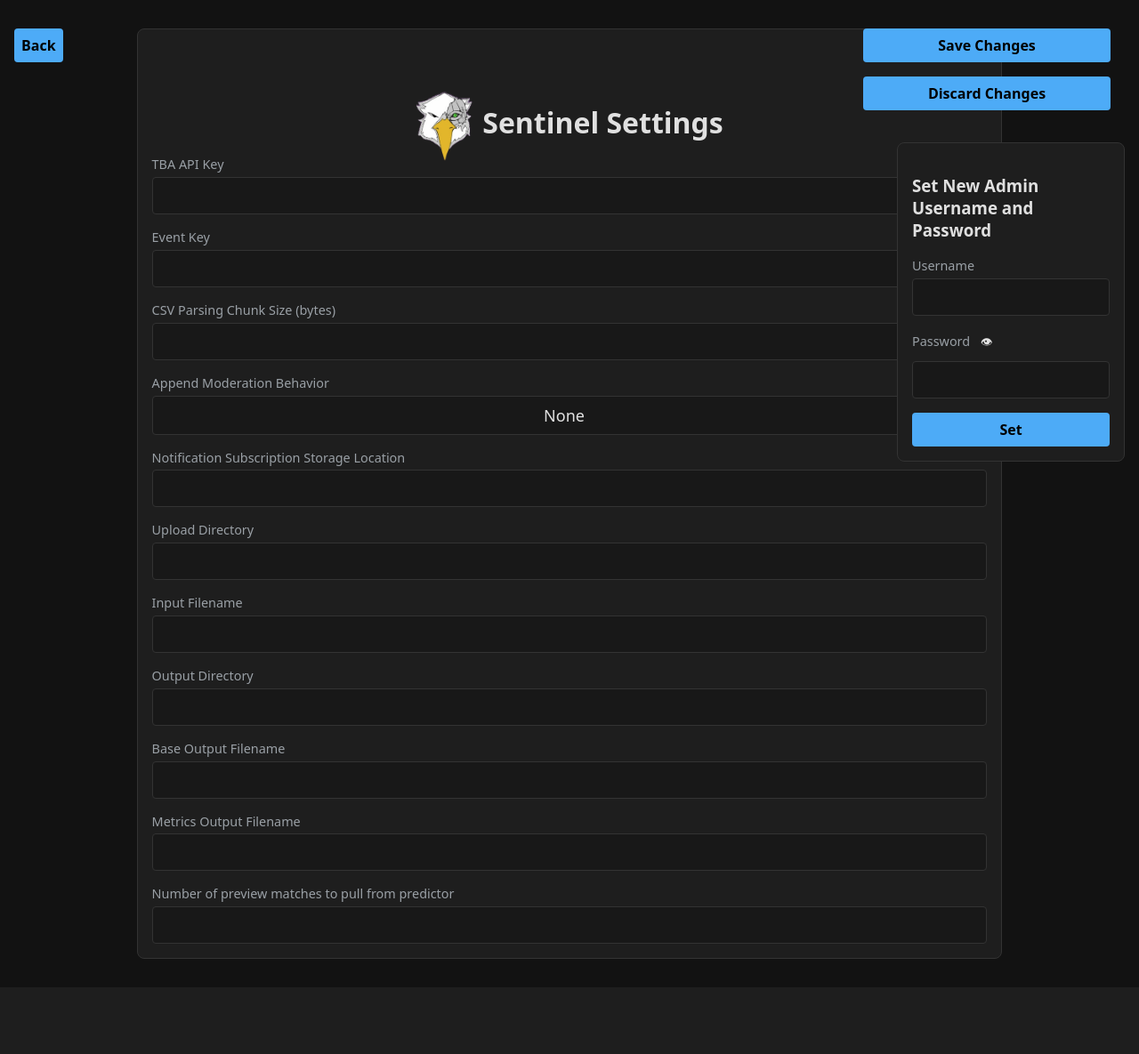
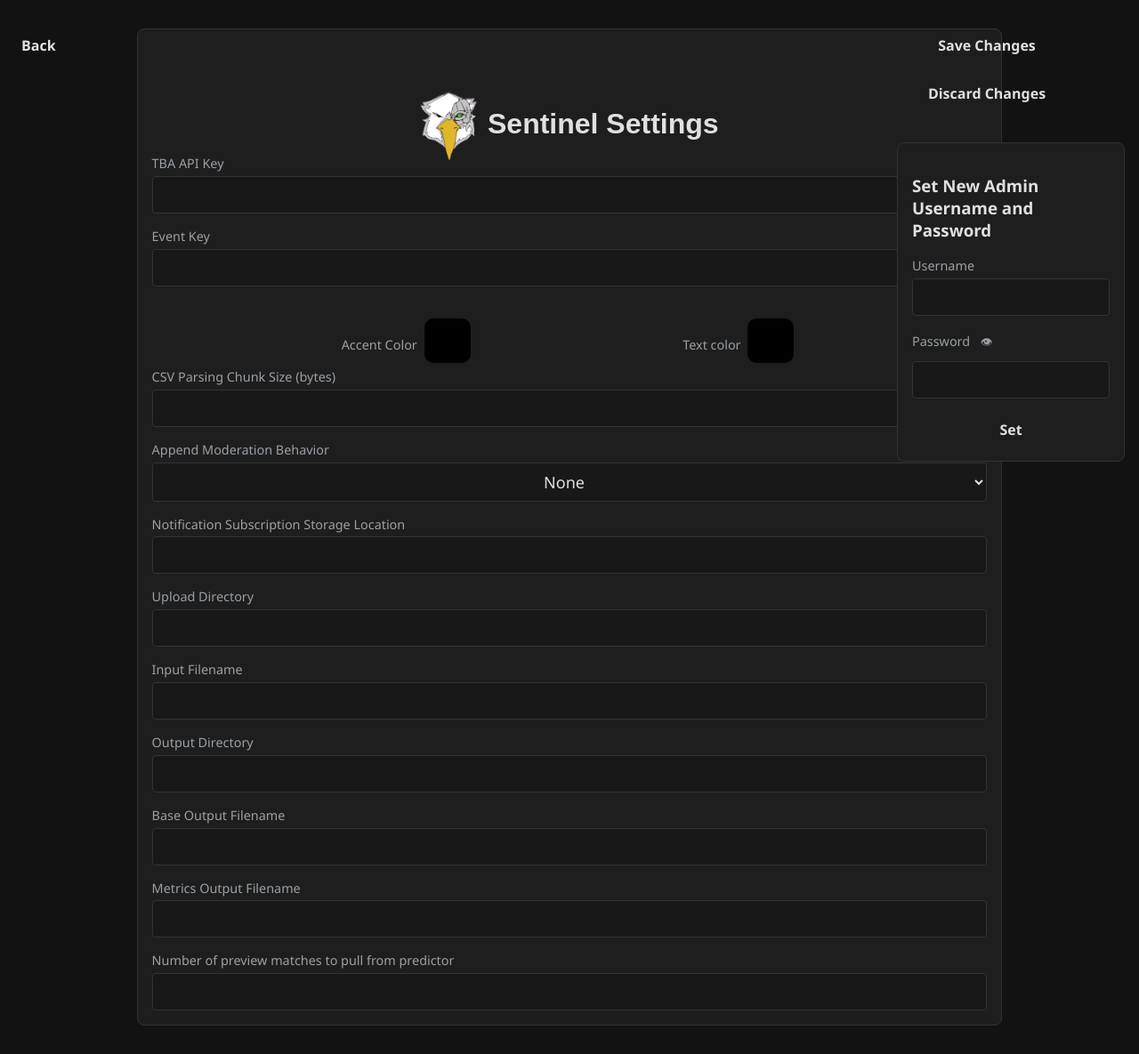
Before and after one commit to Team4028/Sentinel, a Python web app: template src/templates/appconfig.html in a window 1280 px wide. Shown: the whole page at 89% size. Before the commit the page ends 1078 px from the top, so only its background shows below. Run offline with Jinja, Linux system fonts and the light colour scheme; the template is opened without the code that fills it, so the values that code supplies are empty; some web fonts are replaced.

Commit message:
stylistic changes

```diff
--- a/src/apputils.py
+++ b/src/apputils.py
@@ -166,4 +166,4 @@ def exception_format(e: Exception): # bruh
             if not ".venv" in tb[len(tb) - i - 1].filename: # make all the junk go away
                 tb = tb[len(tb) - i - 1]
                 break
-        return f"Error in {tb.filename}, line {tb.lineno}, in {tb.name}\n" + traceback.format_exception_only(e)[0]
+        return f"Error in {tb.filename if "filename" in tb else ""}, line {tb.lineno if "lineno" in tb else ""}, in {tb.name if "name" in tb else ""}\n" + traceback.format_exception_only(e)[0]
--- a/src/config/app-config.json
+++ b/src/config/app-config.json
@@ -1,5 +1,7 @@
 {
     "EVENT_KEY": "2025iri",
+    "ACCENT_COLOR": "#8307b0",
+    "TEXT_COLOR": "#ffffff",
     "CHUNK_SIZE": 10000,
     "RESTRICT_APPEND_LEVEL": 1,
     "NOTIFY_SUB_STORAGE": "./storage/subs.db",
--- a/src/templates/appconfig.html
+++ b/src/templates/appconfig.html
@@ -5,29 +5,26 @@
     <meta charset="UTF-8" />
     <meta name="viewport" content="width=device-width, initial-scale=1.0" />
     <meta name="csrf-token" content="{{csrf_token()}}">
+    <link href="https://fonts.cdnfonts.com/css/neuropolitical" rel="stylesheet">
     <!-- load the favicon.ico beakhead favicon (the thing on the left of the tab) -->
     <link rel="icon" href="{{ url_for('static', filename='favicon.ico') }}" type="image/x-icon">
     <title>Backend Settings</title>
     <style>
         :root {
-            --bg: #121212;
-            --panel: #1e1e1e;
-            --text: #e0e0e0;
-            --muted: #9aa0a6;
-            --accent: #4dabf7;
-            --border: #333;
+            --accent: {{accent}};
+            --text: {{text}};
         }
 
         * {
             box-sizing: border-box;
-            font-family: system-ui, sans-serif;
+            font-family: 'Segoe UI', serif;
         }
 
         body {
             margin: 0;
             padding: 2rem;
-            background: var(--bg);
-            color: var(--text);
+            background: #121212;
+            color: #e0e0e0;
             display: flex;
             justify-content: center;
         }
@@ -35,13 +32,14 @@
         h1 {
             margin-bottom: 1rem;
             text-align: center;
+            font-family: 'Neuropolitical', sans-serif;
         }
 
         .panel {
-            background: var(--panel);
+            background: #1e1e1e;
             padding: 1rem;
             border-radius: 8px;
-            border: 1px solid var(--border);
+            border: 1px solid #333;
             width: 80%;
         }
 
@@ -49,7 +47,29 @@
             display: block;
             margin-top: 1rem;
             font-size: 0.9rem;
-            color: var(--muted);
+            color: #9aa0a6;
+        }
+
+        input[type="color"] {
+            -webkit-appearance: none;
+            -moz-appearance: none;
+            appearance: none;
+            width: 60px;
+            height: 60px;
+            background-color: transparent;
+            border: none;
+            cursor: pointer;
+            transform: translateY(25%);
+        }
+
+        input[type='color']::-webkit-color-swatch {
+            border-radius: 10px;
+            border: none;
+        }
+
+        input[type=color]::-moz-color-swatch {
+            border-radius: 10px;
+            border: none;
         }
 
         input[type="text"],
@@ -58,14 +78,14 @@
         select,
         textarea,
         button {
+            color: #e0e0e0;
             text-align: center;
             font-size: large;
             width: 100%;
             margin-top: 0.3rem;
             padding: 0.5rem;
             background: #181818;
-            color: var(--text);
-            border: 1px solid var(--border);
+            border: 1px solid #333;
             border-radius: 4px;
         }
 
@@ -97,12 +117,12 @@
             cursor: pointer;
             background: var(--accent);
             border: none;
-            color: #000;
+            color: var(--text);
             font-weight: 600;
         }
 
         button:hover {
-            opacity: 0.9;
+            opacity: 0.8;
         }
 
         .floating-panel {
@@ -118,14 +138,14 @@
             bottom: 1rem;
             right: 2rem;
             z-index: 10;
-            font-family: sans-serif;
         }
     </style>
 </head>
 
 <body>
     <div class="panel">
-        <h1> <img src="{{ url_for('static', filename='favicon.ico') }}" style="height: 5rem; transform: translateY(2rem);"> Sentinel Settings</h1>
+        <h1> <img src="{{ url_for('static', filename='favicon.ico') }}"
+                style="height: 5rem; transform: translateY(2rem);"> Sentinel Settings</h1>
         <label title="TBA read API key obtained from the account page">
             TBA API Key
             <input type="text" class="no-white-border" id="tbakey">
@@ -134,7 +154,19 @@
             Event Key
             <input type="text" id="ekey">
         </label>
-        <label title="Size in bytes of the maximum amount of csv data that the processor can load into memory at a time">
+        <div style="align-items: center; justify-content: center; display: flex; gap: 25%;">
+            <label title="Accent color for the app (mostly for buttons)"
+                style="text-align: center; display: inline-block;">
+                Accent Color
+                <input type="color" id="acola">
+            </label>
+            <label title="Text color for accented elements" style="text-align: center; display: inline-block;">
+                Text color
+                <input type="color" id="tcolor">
+            </label>
+        </div>
+        <label
+            title="Size in bytes of the maximum amount of csv data that the processor can load into memory at a time">
             CSV Parsing Chunk Size (bytes)
             <input type="number" id="chunksize">
         </label>
@@ -166,7 +198,8 @@
             Base Output Filename
             <input type="text" id="out-file">
         </label>
-        <label title="The name of the 'other metrics' json generated by the processor (includes things like percent teams scouted)">
+        <label
+            title="The name of the 'other metrics' json generated by the processor (includes things like percent teams scouted)">
             Metrics Output Filename
             <input type="text" id="metric-file">
         </label>
@@ -183,22 +216,27 @@
         </label>
         <label>
             <!-- Use an <input type='button'> so that the default 'button' css won't apply -->
-            Password <input value="👁" style="background: none; border: none; text-align: center; border-radius: 5px; width: 30px; height: 30px; color: var(--text);" type="button" onclick="document.getElementById('new-pwd').setAttribute('type', document.getElementById('new-pwd').getAttribute('type') == 'text' ? 'password' : 'text')">
+            Password <input value="👁"
+                style="background: none; border: none; text-align: center; border-radius: 5px; width: 30px; height: 30px; color: var(--text);"
+                type="button"
+                onclick="document.getElementById('new-pwd').setAttribute('type', document.getElementById('new-pwd').getAttribute('type') == 'text' ? 'password' : 'text')">
             <input type="password" id="new-pwd">
         </label>
-        <button onclick="setCred()">Set</button>
+        <button onclick="setCred()" title="Ctrl+P">Set</button>
     </div>
     <div class="button-cont">
-        <button onclick="saveCfg()">Save Changes</button>
-        <button onclick="loadCfg()">Discard Changes</button>
+        <button onclick="saveCfg()" title="Ctrl+S">Save Changes</button>
+        <button onclick="loadCfg()" title="Ctrl+D">Discard Changes</button>
     </div>
     <div id="status"></div>
     <div class="back-cont">
-        <button onclick="window.location.href='/'">Back</button>
+        <button onclick="window.location.href='/'" title="Ctrl+Backspace">Back</button>
     </div>
     <script>
         const tbakey = document.getElementById("tbakey");
         const eventKey = document.getElementById("ekey");
+        const acolor = document.getElementById("acola");
+        const tcolor = document.getElementById("tcolor");
         const chunkSize = document.getElementById("chunksize");
         const restrictLevel = document.getElementById("restrict-level");
         const notifyStore = document.getElementById("notify-storage");
@@ -238,6 +276,8 @@
             if (!res.ok) return;
             const json = await res.json();
             eventKey.value = json["EVENT_KEY"];
+            acolor.value = json["ACCENT_COLOR"];
+            tcolor.value = json["TEXT_COLOR"];
             chunkSize.value = json["CHUNK_SIZE"];
             restrictLevel.value = json["RESTRICT_APPEND_LEVEL"];
             notifyStore.value = json["NOTIFY_SUB_STORAGE"];
@@ -291,10 +331,10 @@
             const tbares = await fetch("/set-tba-key", {
                 method: "POST",
                 headers: {
-                "Content-Type": "application/json",
-                'X-CSRFToken': csrfToken
+                    "Content-Type": "application/json",
+                    'X-CSRFToken': csrfToken
                 },
-                body: JSON.stringify({key: tbakey.value})
+                body: JSON.stringify({ key: tbakey.value })
             });
 
             if (!tbares.ok) {
@@ -312,6 +352,8 @@
 
             const json = {
                 "EVENT_KEY": eventKey.value,
+                "ACCENT_COLOR": acolor.value,
+                "TEXT_COLOR": tcolor.value,
                 "CHUNK_SIZE": parseInt(chunkSize.value),
                 "RESTRICT_APPEND_LEVEL": parseInt(restrictLevel.value),
                 "NOTIFY_SUB_STORAGE": notifyStore.value,
@@ -322,6 +364,9 @@
                 "METRIC_OUTPUT_FILENAME": metricFile.value,
                 "NEXT_N_MATCHES_NUMBER": parseInt(nextN.value),
             }
+
+            document.documentElement.style.setProperty("--accent", acolor.value);
+            document.documentElement.style.setProperty("--text", tcolor.value);
 
             statusDiv.style.color = "#aaa";
             statusDiv.innerText = "Applying settings...";
@@ -344,13 +389,29 @@
                 statusDiv.style.color = "#a00";
                 statusDiv.innerHTML = `Save Error: ${await res.text()}`;
             }
+        }
 
-        }
+        window.addEventListener("keydown", ev => {
+            if ((ev.ctrlKey || ev.metaKey) && ev.key === "s") { // override Ctrl+S to save
+                ev.preventDefault(); // stop Ctrl+S from doing what it normally does
+                saveCfg();
+            } else if ((ev.ctrlKey || ev.metaKey) && ev.key === "d") {
+                ev.preventDefault();
+                loadCfg();
+            } else if ((ev.ctrlKey || ev.metaKey) && ev.key === "p") {
+                ev.preventDefault();
+                setCred();
+            } else if ((ev.ctrlKey || ev.metaKey) && ev.key === "Backspace") {
+                ev.preventDefault();
+                window.location.href = "/";
+            }
+        });
 
         loadCfg();
 
     </script>
-    <script src="{{url_for('static', filename='js/register-sw.js')}}" onload="registerServiceWorker('/service_worker.js', `{{pubkey}}`, '/subscribe')"></script>
+    <script src="{{url_for('static', filename='js/register-sw.js')}}"
+        onload="registerServiceWorker('/service_worker.js', `{{pubkey}}`, '/subscribe')"></script>
 </body>
 
 </html>
```
Also changed, not shown: src/app.py (+10 -3 lines), src/templates/404.html (added, +69 -0 lines), src/templates/edit.html (+28 -9 lines), src/templates/home.html (+48 -30 lines), src/templates/login.html (+17 -7 lines), src/static/login_bg.png (added).
